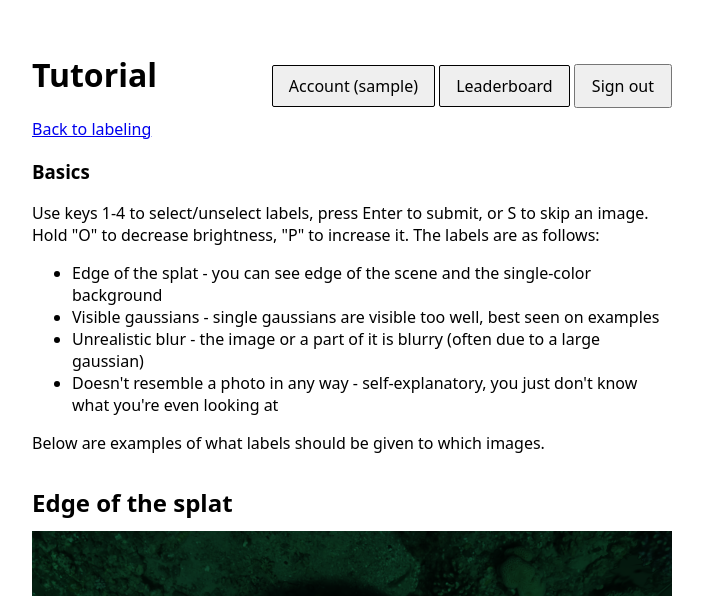
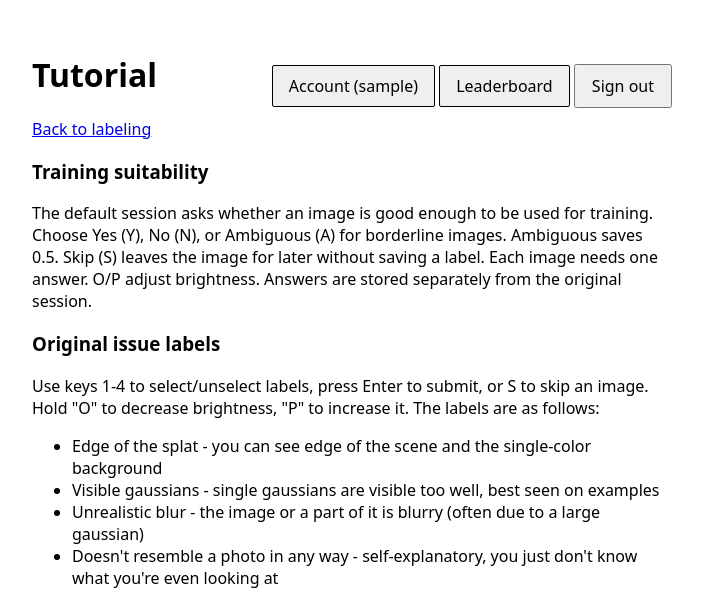
Before and after one commit to malevitzch/annotator-5000, a Flask app: template app/templates/tutorial.html in a window 1280 px wide. Shown: the top 596 px of the page, without its empty margins (288-991 px from the left). Run offline with Flask 3, Linux system fonts and the light colour scheme; the template is opened without the code that fills it: most values are stand-ins (such as "Sample title", 1, 10 or a date in 2020); parts of the project's set-up code (start-up, migrations or seed data) failed here and were passed over; some libraries are stand-ins or nearby versions.

Commit message:
Y/N training labels

```diff
--- a/app/app.py
+++ b/app/app.py
@@ -225,7 +225,7 @@ def create_app(config=None):
             username=session["username"],
             users=users,
             configured_admin=app.config["ADMIN_USERNAME"],
-            progress=backend.progress(),
+            progress=backend.binary_progress(),
         )
 
     @app.post("/admin/accounts/password")
@@ -251,8 +251,11 @@ def create_app(config=None):
                 flash("That account does not exist.", "error")
         return redirect(url_for("admin_accounts"))
 
-    @app.get("/label")
-    def label_image():
+    @app.get("/label/legacy", defaults={"labeling_session": "legacy"})
+    @app.get("/label", defaults={"labeling_session": "binary"})
+    def label_image(labeling_session):
+        binary = labeling_session == "binary"
+        image_key = "binary_current_image" if binary else "current_image"
         username = session.get("username")
         if not username:
             return redirect(url_for("index"))
@@ -263,27 +266,29 @@ def create_app(config=None):
             session.clear()
             return redirect(url_for("index"))
 
-        progress = backend.progress()
-        current_image = session.get("current_image")
+        progress = backend.binary_progress() if binary else backend.progress()
+        current_image = session.get(image_key)
         if current_image is not None:
             current_image = tuple(current_image)
-            if current_image not in backend.eligible_images(username):
-                session.pop("current_image", None)
+            if current_image not in (backend.binary_eligible_images(username) if binary else backend.eligible_images(username)):
+                session.pop(image_key, None)
                 current_image = None
 
         if current_image is None:
-            current_image = backend.random_image(username)
+            eligible = backend.binary_eligible_images(username) if binary else backend.eligible_images(username)
+            current_image = choice(eligible) if eligible else None
 
         if current_image is None:
-            session.pop("current_image", None)
+            session.pop(image_key, None)
             return render_template(
                 "done.html",
                 username=username,
                 is_admin=is_admin,
                 progress=progress,
+                labeling_session=labeling_session,
             )
 
-        session["current_image"] = list(current_image)
+        session[image_key] = list(current_image)
         return render_template(
             "label.html",
             username=username,
@@ -291,49 +296,64 @@ def create_app(config=None):
             labels=LABELS,
             is_admin=is_admin,
             progress=progress,
+            labeling_session=labeling_session,
         )
 
-    @app.post("/label/skip")
-    def skip_label():
+    @app.post("/label/legacy/skip", defaults={"labeling_session": "legacy"})
+    @app.post("/label/skip", defaults={"labeling_session": "binary"})
+    def skip_label(labeling_session):
+        binary = labeling_session == "binary"
+        image_key = "binary_current_image" if binary else "current_image"
         username = session.get("username")
         if not username:
             return redirect(url_for("index"))
 
-        current_image = tuple(session.get("current_image", ()))
-        eligible = get_backend().eligible_images(username)
+        current_image = tuple(session.get(image_key, ()))
+        eligible = (get_backend().binary_eligible_images(username) if binary else get_backend().eligible_images(username))
         alternatives = [image for image in eligible if image != current_image]
         if alternatives:
-            session["current_image"] = list(choice(alternatives))
+            session[image_key] = list(choice(alternatives))
         elif current_image not in eligible:
-            session.pop("current_image", None)
+            session.pop(image_key, None)
         else:
             flash("There are no other images available right now.", "error")
-        return redirect(url_for("label_image"))
+        return redirect(url_for("label_image", labeling_session=labeling_session))
 
-    @app.post("/label")
-    def submit_label():
+    @app.post("/label/legacy", defaults={"labeling_session": "legacy"})
+    @app.post("/label", defaults={"labeling_session": "binary"})
+    def submit_label(labeling_session):
+        binary = labeling_session == "binary"
+        image_key = "binary_current_image" if binary else "current_image"
         username = session.get("username")
-        current_image = session.get("current_image")
+        current_image = session.get(image_key)
         if not username or not current_image:
             return redirect(url_for("index"))
 
         backend = get_backend()
         image = tuple(current_image)
-        if image not in backend.eligible_images(username):
-            session.pop("current_image", None)
+        if image not in (backend.binary_eligible_images(username) if binary else backend.eligible_images(username)):
+            session.pop(image_key, None)
             flash(
                 "That image is no longer available. Please label another one.", "error"
             )
-            return redirect(url_for("label_image"))
+            return redirect(url_for("label_image", labeling_session=labeling_session))
 
-        values = [int(name in request.form) for name, _description in LABELS]
-        if not backend.new_annotation(image, values, username):
-            session.pop("current_image", None)
+        if binary:
+            answer = request.form.get("answer")
+            answers = {"yes": 1, "no": 0, "ambiguous": 0.5}
+            if answer not in answers:
+                abort(400)
+            saved = backend.new_binary_annotation(image, answers[answer], username)
+        else:
+            values = [int(name in request.form) for name, _description in LABELS]
+            saved = backend.new_annotation(image, values, username)
+        if not saved:
+            session.pop(image_key, None)
             flash("This image was already labeled by this user.", "error")
-            return redirect(url_for("label_image"))
+            return redirect(url_for("label_image", labeling_session=labeling_session))
 
-        session.pop("current_image", None)
-        return redirect(url_for("label_image"))
+        session.pop(image_key, None)
+        return redirect(url_for("label_image", labeling_session=labeling_session))
 
     @app.get("/images/<image_set>/<image_id>")
     def image_file(image_set, image_id):
--- /dev/null
+++ b/app/templates/_sessions.html
@@ -0,0 +1,4 @@
+<nav aria-label="Labeling sessions" style="margin:0.75rem 0">
+  {% if labeling_session == 'binary' %}<strong>Training suitability</strong>{% else %}<a href="{{ url_for('label_image') }}">Training suitability</a>{% endif %}
+  · {% if labeling_session == 'legacy' %}<strong>Original issue labels</strong>{% else %}<a href="{{ url_for('label_image', labeling_session='legacy') }}">Original issue labels</a>{% endif %}
+</nav>
--- a/app/templates/done.html
+++ b/app/templates/done.html
@@ -16,6 +16,7 @@
       </form>
     </div>
   </header>
-  {% include "_progress.html" %}
+  {% include "_sessions.html" %}
+    {% include "_progress.html" %}
   <p>No eligible images are available for {{ username }} right now.</p>
 {% endblock %}
--- a/app/templates/tutorial.html
+++ b/app/templates/tutorial.html
@@ -19,7 +19,12 @@
   </header>
   <section>
     <article>
-      <h1>Basics</h1>
+      <h1>Training suitability</h1>
+      <p>The default session asks whether an image is good enough to be used for training.
+        Choose Yes (Y), No (N), or Ambiguous (A) for borderline images. Ambiguous saves 0.5.
+        Skip (S) leaves the image for later without saving a label. Each image needs one answer.
+        O/P adjust brightness. Answers are stored separately from the original session.</p>
+      <h1>Original issue labels</h1>
       <p>
         Use keys 1-4 to select/unselect labels, press Enter to submit, or S to skip an image. Hold "O" to decrease brightness, "P" to increase it.
         The labels are as follows:
```
Also changed, not shown: app/gsannotation/backend.py (+53 -0 lines), app/templates/label.html (+26 -3 lines), toolbox.py (+10 -2 lines), README.md.
